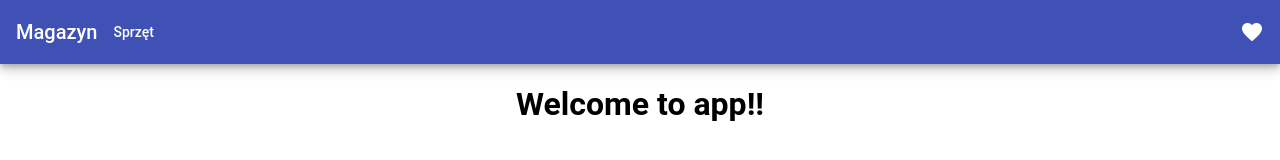
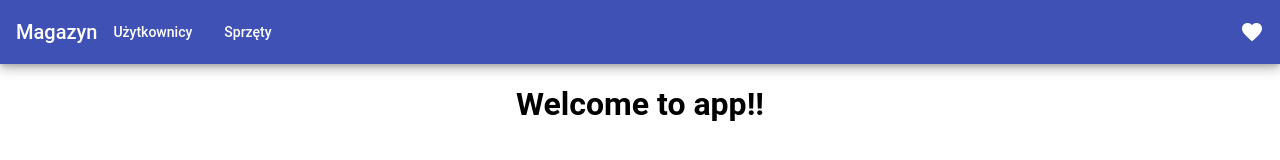
Before and after one commit to zaqwsx55/magazyn, an Angular app: page / in a window 1280 px wide. Shown: the top 160 px of the page. Built offline with nearby package versions, Linux system fonts and the light colour scheme.

Commit message:
Kosmetyczne poprawki w pliku

```diff
--- a/src/app/app.component.html
+++ b/src/app/app.component.html
@@ -1,6 +1,7 @@
 <mat-toolbar color="primary" class="mat-elevation-z6">
-  <span>Magazyn</span>
-  <button mat-button>Sprzęt</button>
+  <span routerLink="/">Magazyn</span>
+  <button mat-button routerLink="/uzytkownicy">Użytkownicy</button>
+  <button mat-button routerLink="/sprzety">Sprzęty</button>
   <span class="example-spacer"></span>
   <mat-icon>favorite</mat-icon>
 </mat-toolbar>
@@ -10,3 +11,5 @@
     Welcome to {{title}}!!
   </h1>
 </div>
+
+<router-outlet></router-outlet>
--- a/src/app/app.module.ts
+++ b/src/app/app.module.ts
@@ -6,10 +6,10 @@ import { MatToolbarModule } from '@angular/material/toolbar';
 import { MatButtonModule } from '@angular/material/button';
 import { MatIconModule } from '@angular/material/icon';
 
+import { AppRoutingModule } from './app-routing.module';
 import { AppComponent } from './app.component';
 import { SprzetyComponent } from './sprzety/sprzety.component';
 import { UzytkownicyComponent } from './uzytkownicy/uzytkownicy.component';
-import { AppRoutingModule } from './/app-routing.module';
 
 @NgModule({
   declarations: [
@@ -20,10 +20,10 @@ import { AppRoutingModule } from './/app-routing.module';
   imports: [
     BrowserModule,
     BrowserAnimationsModule,
+    AppRoutingModule,
     MatToolbarModule,
     MatButtonModule,
-    MatIconModule,
-    AppRoutingModule
+    MatIconModule
   ],
   providers: [],
   bootstrap: [AppComponent]
```
